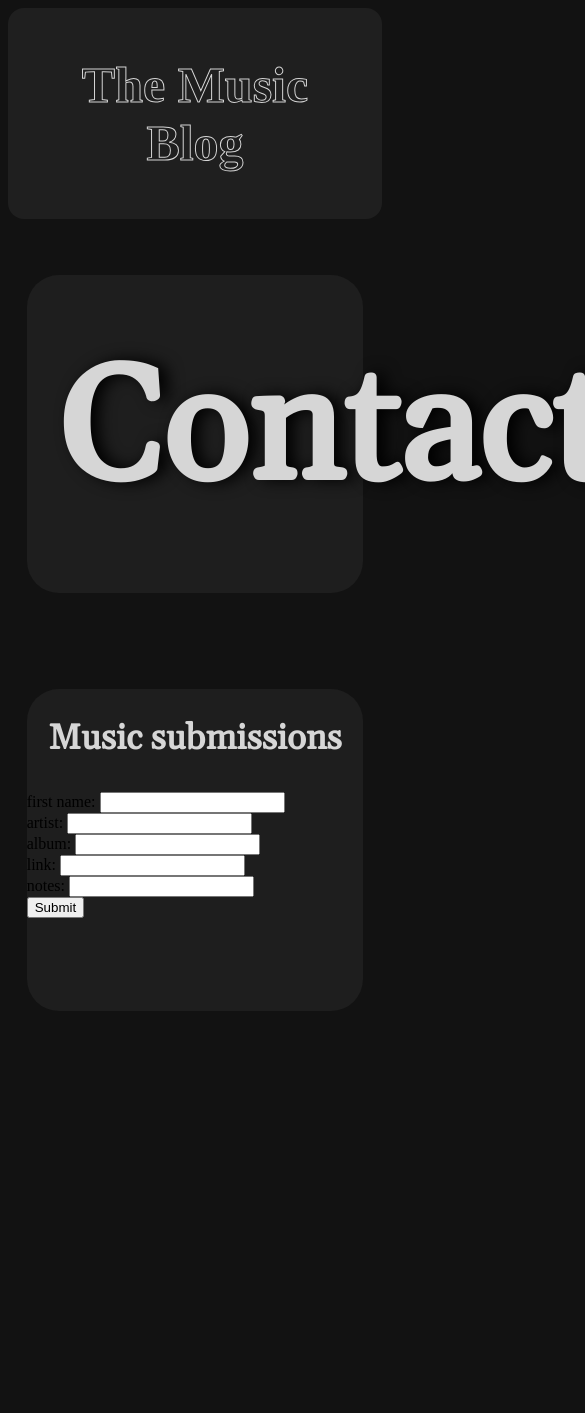
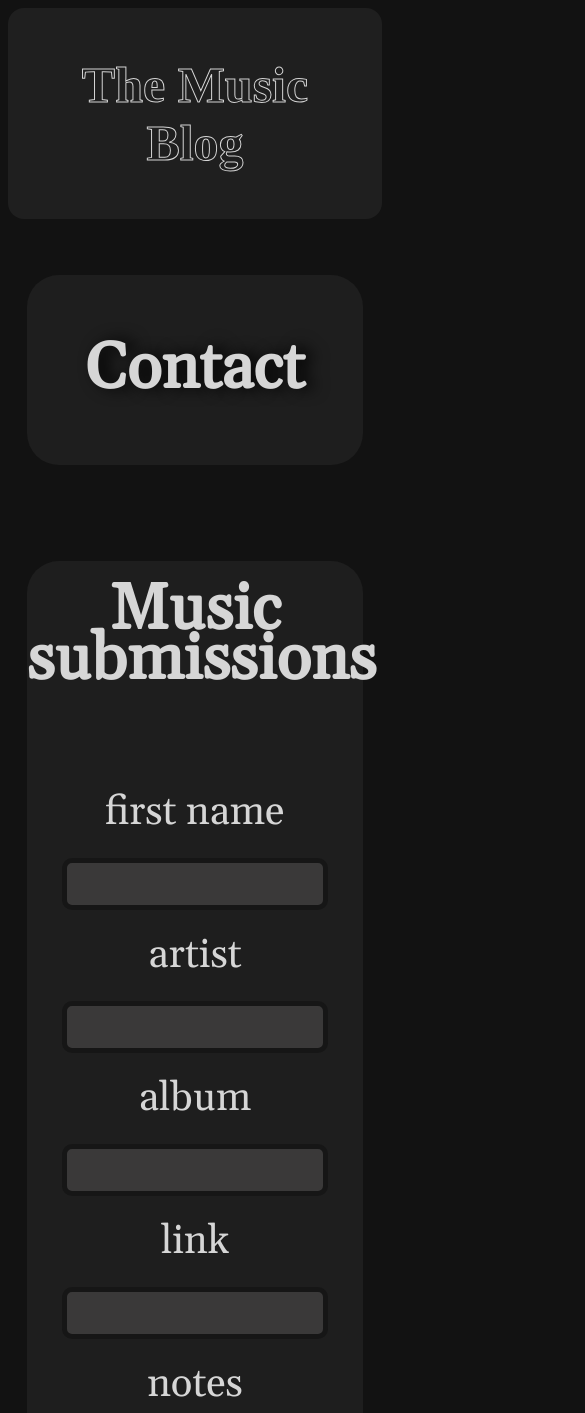
Before and after one commit to azist/lab, a plain HTML site: page step-02/contact.html in a window 390 px wide. Shown: the top 1413 px of the page, 585 px wide, since content can reach past the window. Before the commit the page ends 1019 px from the top, so only its background shows below. Drawn offline with nearby package versions, Linux system fonts and the light colour scheme.

Commit message:
finished all CSS needed, next step will be impletemting some form of submit method i assume

```diff
--- a/step-02/contact.html
+++ b/step-02/contact.html
@@ -78,17 +78,15 @@
             margin-left: 30%;
             margin-right: 30%;
             border-radius: 2em;
-            }
+        }
 
         h2 {
             font-family: 'Gelasio', serif;
             font-size: 4em;
             text-align: center;
-            padding: 0.05em;
-            margin-bottom: 0;
-            line-height:3;
+            padding-top: 1em;
             color: #d6d6d6;
-            }
+        }
 
         p {
             font-family: 'Gelasio', serif;
@@ -98,12 +96,73 @@
             margin-right: 8%;
             padding: 8px;
             color: #d6d6d6;
-            }
+        }
+
+
+        form {
+            display: flex;
+            flex-direction: column;
+            align-items: center;
+            text-align: center;
+            font-size: 2.5em;
+        }
+
+        input[type="text"], select {
+            color: #d6d6d6;
+            text-align: center;
+            width: 75%;
+            height: 2em;
+            border: 0.25em solid #161616;
+            border-radius: 0.5em;
+            background-color: #3a3939;
+            margin: 1em;
+            font-family: 'Gelasio', serif;
+            font-size: 0.5em;
+        }
+
+        label {
+            color: #d6d6d6;
+            font-family: 'Gelasio', serif;
+        }
+
+        #submit {
+            height: 3em;
+            width: 5em;
+            border-radius: 1em;
+            border: 0.25em solid #161616;
+            font-family: 'Gelasio', serif;
+            font-size: 0.75em;
+            margin-top: 5em;
+            color: #d6d6d6;
+            background-color: #3a3939;
+        }
+
+        #submit:hover {
+            background-color: #2b2b2b;
+        }
 
         a{
             text-decoration: none;
             color: #d6d6d6;
+        }
+
+        .footer_links {
+                display: none;
             }
+
+
+        footer {
+            font-family: 'Gelasio', serif;
+            text-align: center;
+            padding: 1em;
+            }
+
+        footer .page_link {
+            font-size: 2em;
+            padding-bottom: 1em;
+            justify-content: space-evenly;
+            }
+
 
         @media (max-width: 1716px) {
             nav {
@@ -156,20 +215,7 @@
             }
             .logo {
                 text-align: center;
-                font-size: 40px;
-            }
-
-            h1 {
-                font-size: 5em;
-            }
-
-            h2 {
-                font-size: 35px;
-            }
-
-            p {
-                font-size: 20px;
-                margin: 5px;
+                font-size: 3.2em;
             }
 
             .nav_links {
@@ -183,21 +229,11 @@
                 margin-left: 20px;
                 margin-right: 20px;
             }
-            .sidebar {
-                line-height: 30px;
-                height: 475px;
-                font-size: 13px;
-            }
 
-            .album {
-                max-width: 50%;
-            }
         }
 
         @media (max-width: 768px) {
-            .sidebar{
-                display: none;
-            }
+
 
             header {
                 margin-left: 10%;
@@ -225,6 +261,14 @@
                 font-size: 50px;
                 margin: 10px;
                 -webkit-text-stroke: 1px #d6d6d6;
+            }
+
+            .footer_links {
+                display: flex;
+                justify-content: center;
+                align-items: center;
+                padding: 0;
+
             }
         }
 
@@ -255,7 +299,6 @@
                 padding: 0;
 
             }
-
         }
 
         @media (max-width: 375px){
@@ -308,51 +351,50 @@
         <section id  = "section_1">
                 <h2 id="music">Music submissions</h2>
                 <p>
-
                     <form>
 
                         <div>
-                        <label for="fname">first name:</label>
-                        <input type="text" id="fname">
+                            <label for="fname">first name</label>
+                            <input type="text" id="fname" class="field">
                         </div>
 
                         <div>
-                            <label for="artist">artist:</label>
-                            <input type="text" id="artist">
+                            <label for="artist">artist</label>
+                            <input type="text" id="artist" class="field">
                         </div>
 
                         <div>
-                            <label for="album">album:</label>
-                            <input type="text" id="album">
+                            <label for="album">album</label>
+                            <input type="text" id="album" class="field">
                         </div>
 
                         <div>
-                            <label for="link">link:</label>
-                            <input type="text" id="link">
+                            <label for="link">link</label>
+                            <input type="text" id="link" class="field">
                         </div>
 
                         <div>
-                            <label for="notes">notes:</label>
-                            <input type="text" id="notes">
+                            <label for="notes">notes</label>
+                            <input type="text" id="notes" class="field">
                         </div>
 
                         <div>
 
                             <input type="submit" id="submit">
                         </div>
-
-
-
-
                     </form>
-
-                    <br>
-                    <br>
-                    <br>
-                    <br>
                 </p>
         </section>
 
     </main>
+
+    <footer>
+            <ul class= "footer_links">
+                <a href="#" class="page_link">About</a>
+                <a href="#" class="page_link">Contact</a>
+                <a href="#" class="page_link">Downloads</a>
+            </ul>
+  </footer>
+
 </body>
 </html>
```
